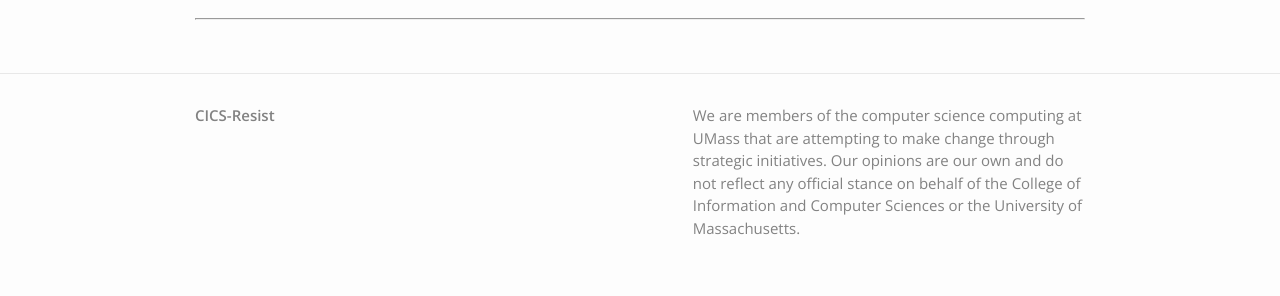
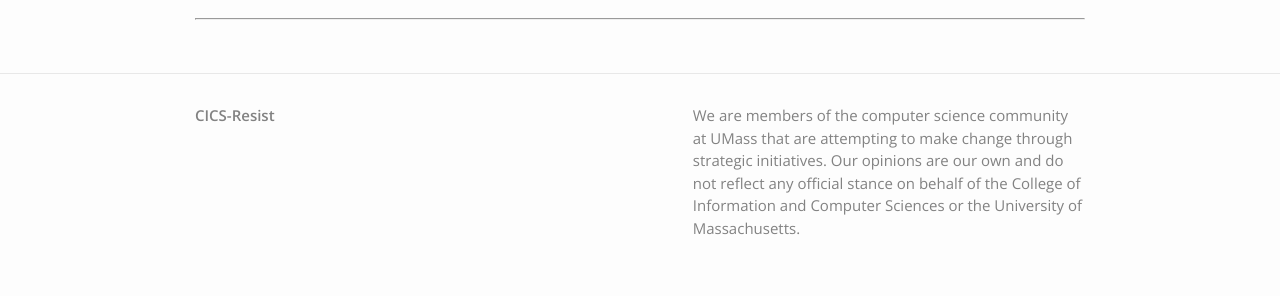
Before and after one commit to cics-resist/cics-resist.github.io, a Jekyll site: the page built from index.html, in a window 1280 px wide. Shown: the part 846-1142 px from the top of the page. Built offline with Jekyll 4.4.1, drawn with Linux system fonts in a browser that asks for light colours.

Commit message:
fixed wording

```diff
--- a/_config.yml
+++ b/_config.yml
@@ -2,7 +2,7 @@
 title: CICS-Resist
 #email: your-email@domain.com
 description: > # this means to ignore newlines until "baseurl:"
-  We are members of the computer science computing at UMass that are attempting to make change through strategic initiatives. Our opinions are our own and do not reflect any official stance on behalf of the College of Information and Computer Sciences or the University of Massachusetts.
+  We are members of the computer science community at UMass that are attempting to make change through strategic initiatives. Our opinions are our own and do not reflect any official stance on behalf of the College of Information and Computer Sciences or the University of Massachusetts.
 baseurl: "" # the subpath of your site, e.g. /blog/
 url: "https://cicsresist.org" # the base hostname & protocol for your site
 #twitter_username: jekyllrb
```
